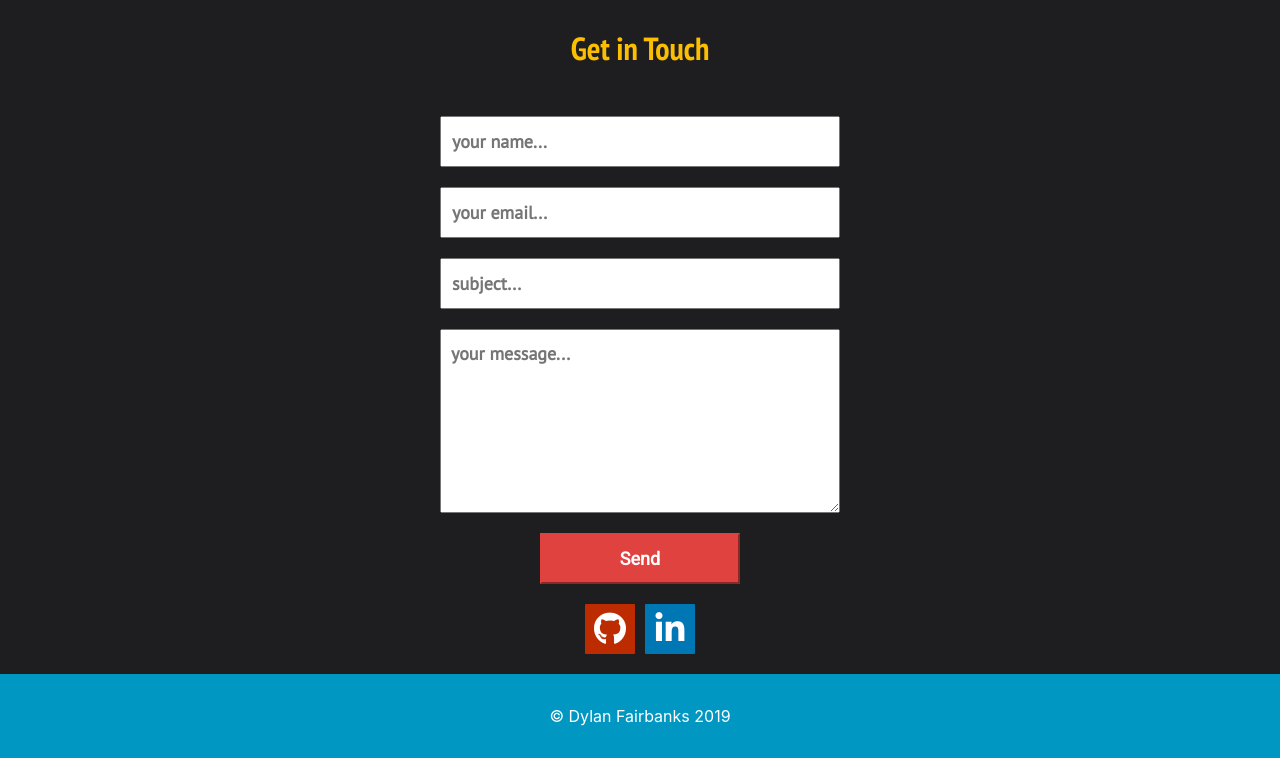
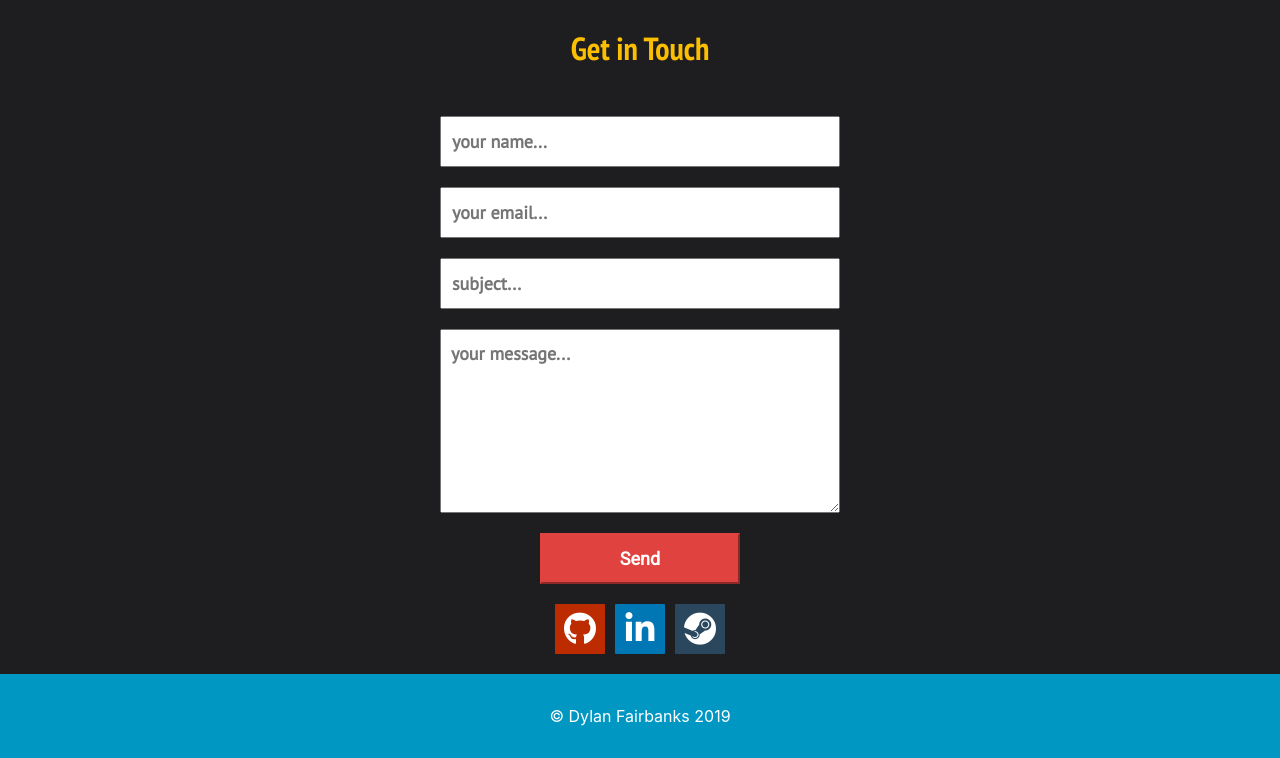
Before and after one commit to dmjusto/myPortfolio, a PHP site: page / in a window 1280 px wide. Shown: the part 2706-3464 px from the top of the page. Run offline with PHP 8.4, Linux system fonts and the light colour scheme; some libraries are stand-ins or nearby versions.

Commit message:
uncommented the steam link at the bottom of the contact section

```diff
--- a/index.php
+++ b/index.php
@@ -460,7 +460,7 @@
       <section class="linksWrapper">
         <a href="https://github.com/dmjusto" target="_blank" title="github"class="socialLink github fab fa-github"></a>
         <a href="https://www.linkedin.com/in/dylanfairbanks/" target="_blank" title="linkedin" class="socialLink linkedIn fab fa-linkedin-in"></a>
-        <!-- <a href="https://store.steampowered.com/app/837280/Lost_Borderline/" target="_blank" title="steam" class="socialLink steamLink fab fa-steam"></a> -->
+        <a href="https://store.steampowered.com/app/837280/Lost_Borderline/" target="_blank" title="steam" class="socialLink steamLink fab fa-steam"></a>
       </section>
 
 
```
